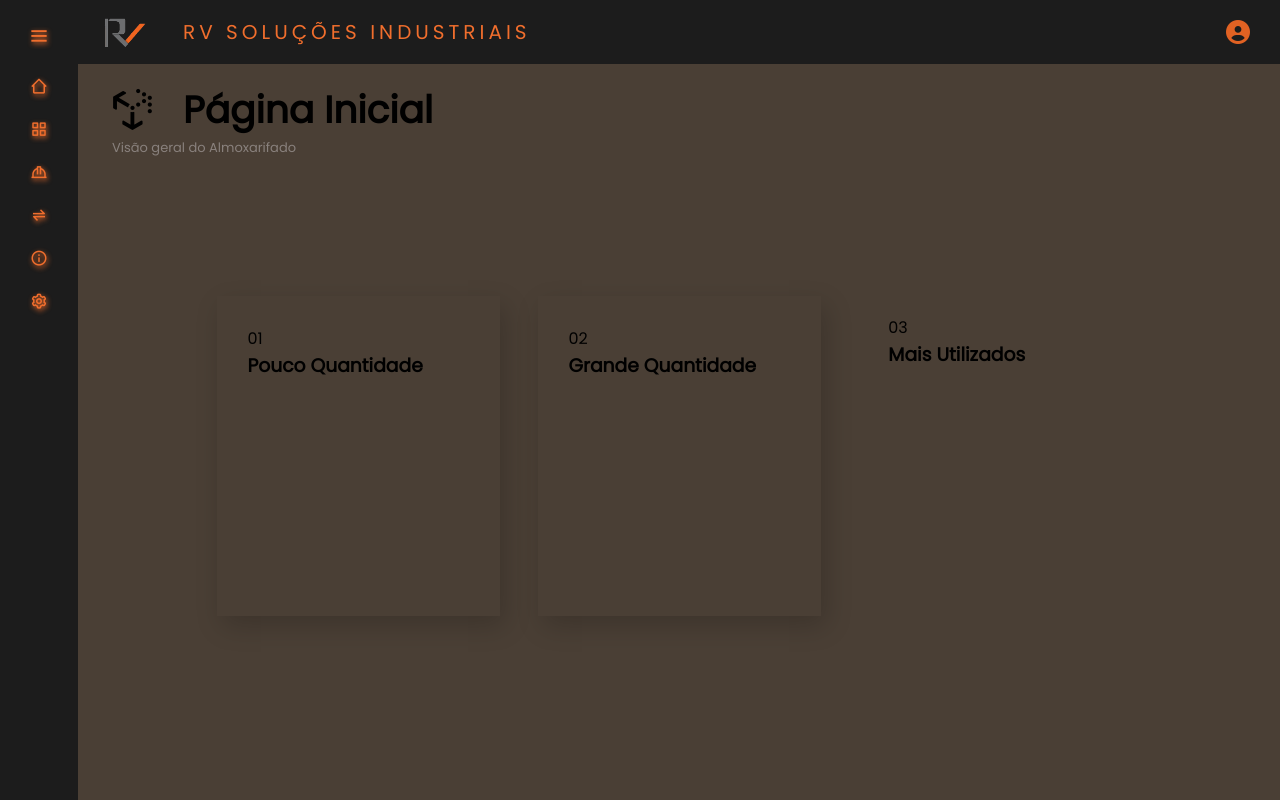
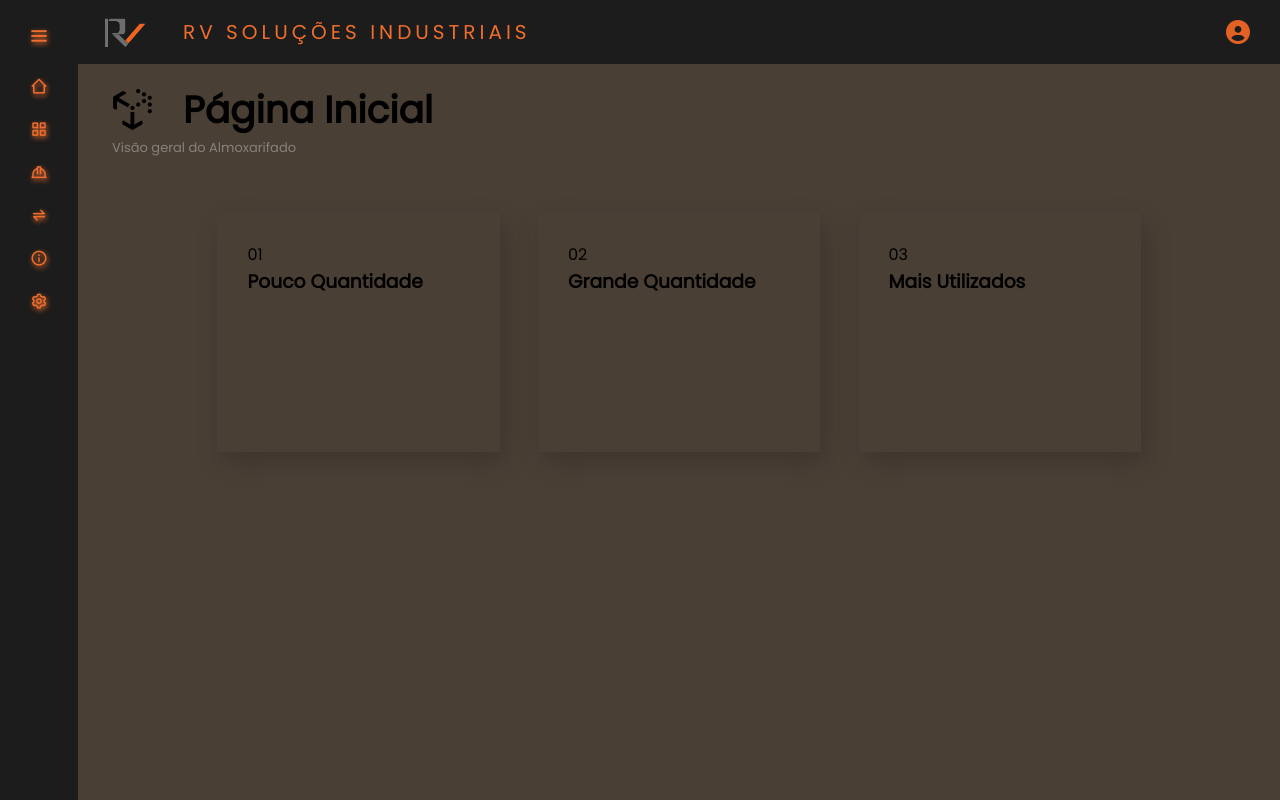
Before and after one commit to GustavoBoing/projeto-tcc, a PHP site: page /telas/index.php in a window 1280 px wide. Run offline with PHP 8.4, Linux system fonts and the light colour scheme.

Commit message:
css tela inicail

```diff
--- a/css/styleIndex.css
+++ b/css/styleIndex.css
@@ -29,15 +29,15 @@
     display: flex;
     flex-direction: row;
     justify-content: space-between;
-    margin: 10%;
+    margin: 3% 10%;
 }
 
 .boxes .box {
     display: flex;
     flex-direction: column;
     text-align: left;
-    width: 80vh;
-    height: 40vh;
+    width: 50vh;
+    height: 30vh;
     padding: 2% 3% 10% 3%;
     /* border-radius: 10px; */
     margin: 0 2% 0 2%;
@@ -47,7 +47,7 @@
     text-align: justify;
 }
 
-#caixa01, #caixa02 {
+#caixa01, #caixa02, #caixa03 {
     padding: 30px 30px 70px 30px;
     box-shadow: 5px 10px 25px rgb(0 0 0 / 18%);
 }
@@ -63,3 +63,9 @@
     padding: 30px 30px 70px 30px;
     box-shadow: 10px 15px 30px rgb(0 0 0 / 18%);
 }
+
+#caixa03:hover {
+    border: solid 1px var(--color-default);
+    padding: 30px 30px 70px 30px;
+    box-shadow: 10px 15px 30px rgb(0 0 0 / 18%);
+}
```
